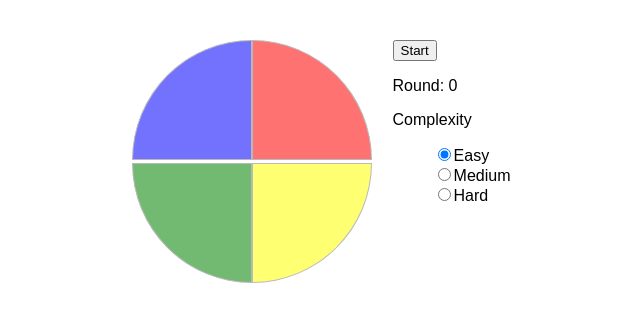
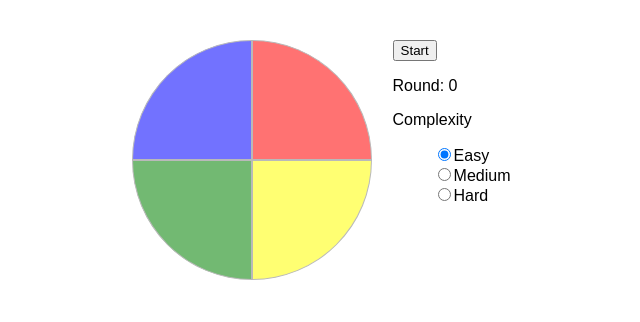
Before and after one commit to blur64/simon-the-game, a Vue app: page / in a window 1280 px wide. Shown: the top 322 px of the page, without its empty margins (319-959 px from the left). Built offline with nearby package versions, Linux system fonts and the light colour scheme.

Commit message:
add final styles

```diff
--- a/src/App.vue
+++ b/src/App.vue
@@ -138,7 +138,8 @@ export default {
 
 .buttons-wrapper {
   width: 240px;
-  position: relative;
+  display: flex;
+  flex-wrap: wrap;
 }
 
 .button {
@@ -172,23 +173,11 @@ export default {
 
 .button:active {
   opacity: 1;
-  position: relative;
-}
-
-.button:first-child:active,
-.button:nth-child(2):active {
-  top: 2px;
-}
-
-.button:last-child:active,
-.button:nth-child(3):active {
-  bottom: 2px;
 }
 
 .button:disabled {
   cursor: initial;
   opacity: 0.55;
-  position: initial;
 }
 
 .active {
```
